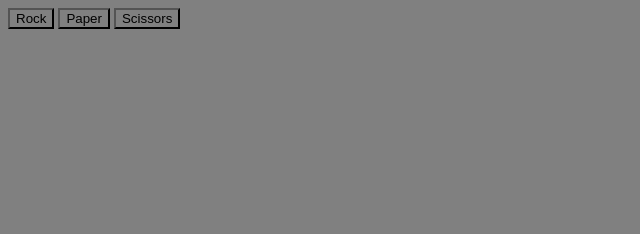
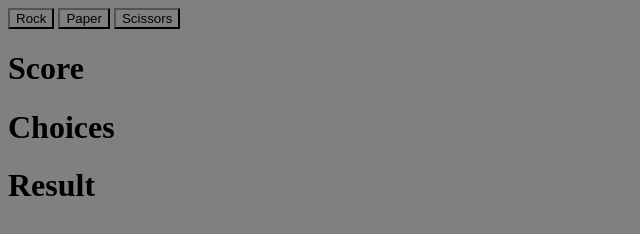
Before and after one commit to lamachin-dev/rps_2, a plain HTML site: page index.html in a window 1280 px wide. Shown: the whole page, without its empty margins (0-640 px from the left). Drawn offline with Linux system fonts and the light colour scheme.

Commit message:
feat: add display UI

```diff
--- a/index.html
+++ b/index.html
@@ -11,6 +11,16 @@
         <button class="paper">Paper</button>
         <button class="scissors">Scissors</button>
 
+        <h1>Score</h1>
+        <div class="score"></div>
+
+        <h1>Choices</h1>
+        <div class="choice"></div>
+
+        <h1>Result</h1>
+        <div class="result"></div>
+
+
         <script src="script.js"></script>
     </body>
 
--- a/script.js
+++ b/script.js
@@ -57,9 +57,12 @@ buttons.forEach((button)=>
 
     round++;
     console.log(`Result - Player:${playerScore} Computer:${computerScore}`);
-
   })
 )
+
+//Display score
+//Display choices
+//Display results
 
 
 }
```
